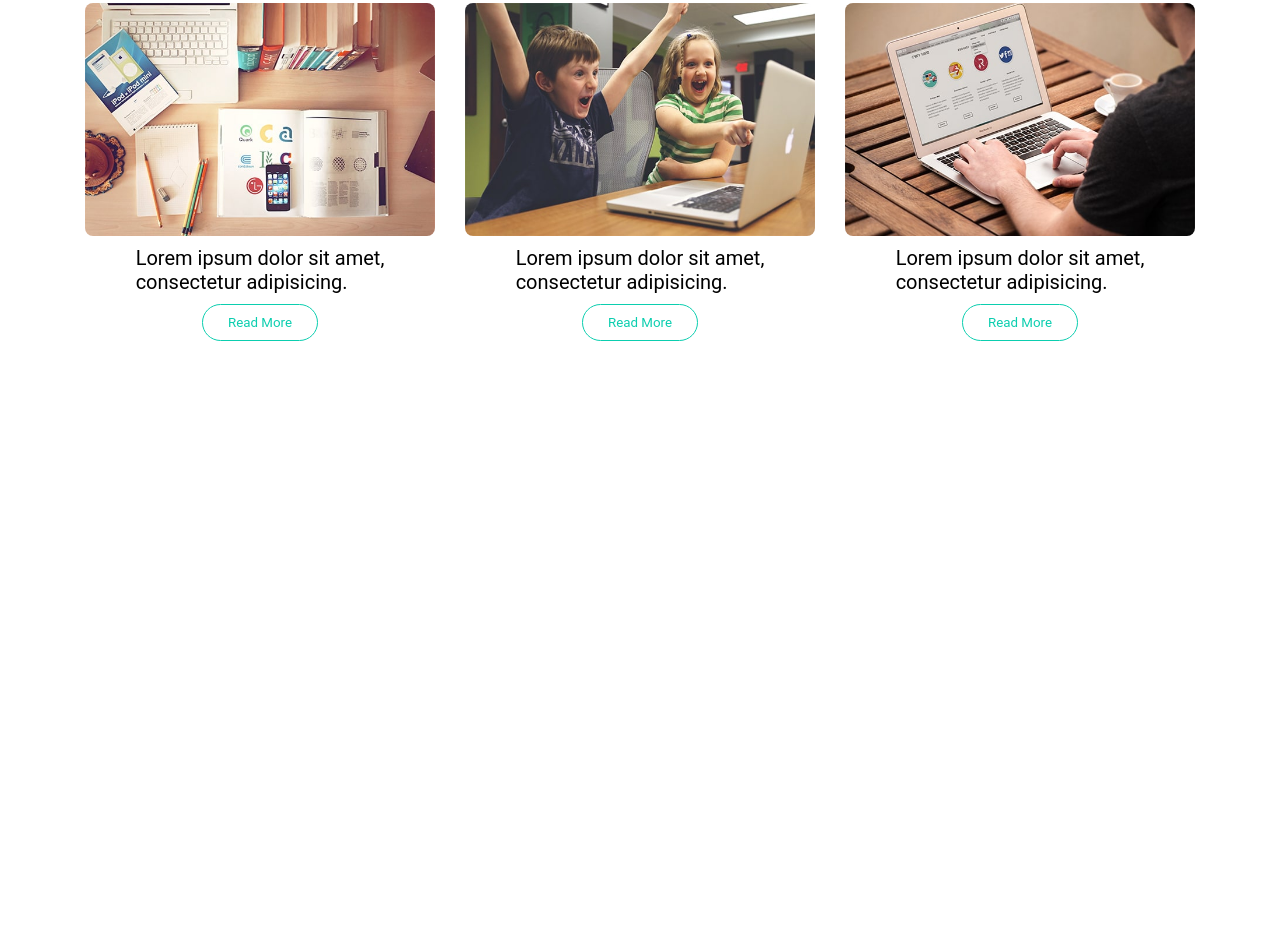
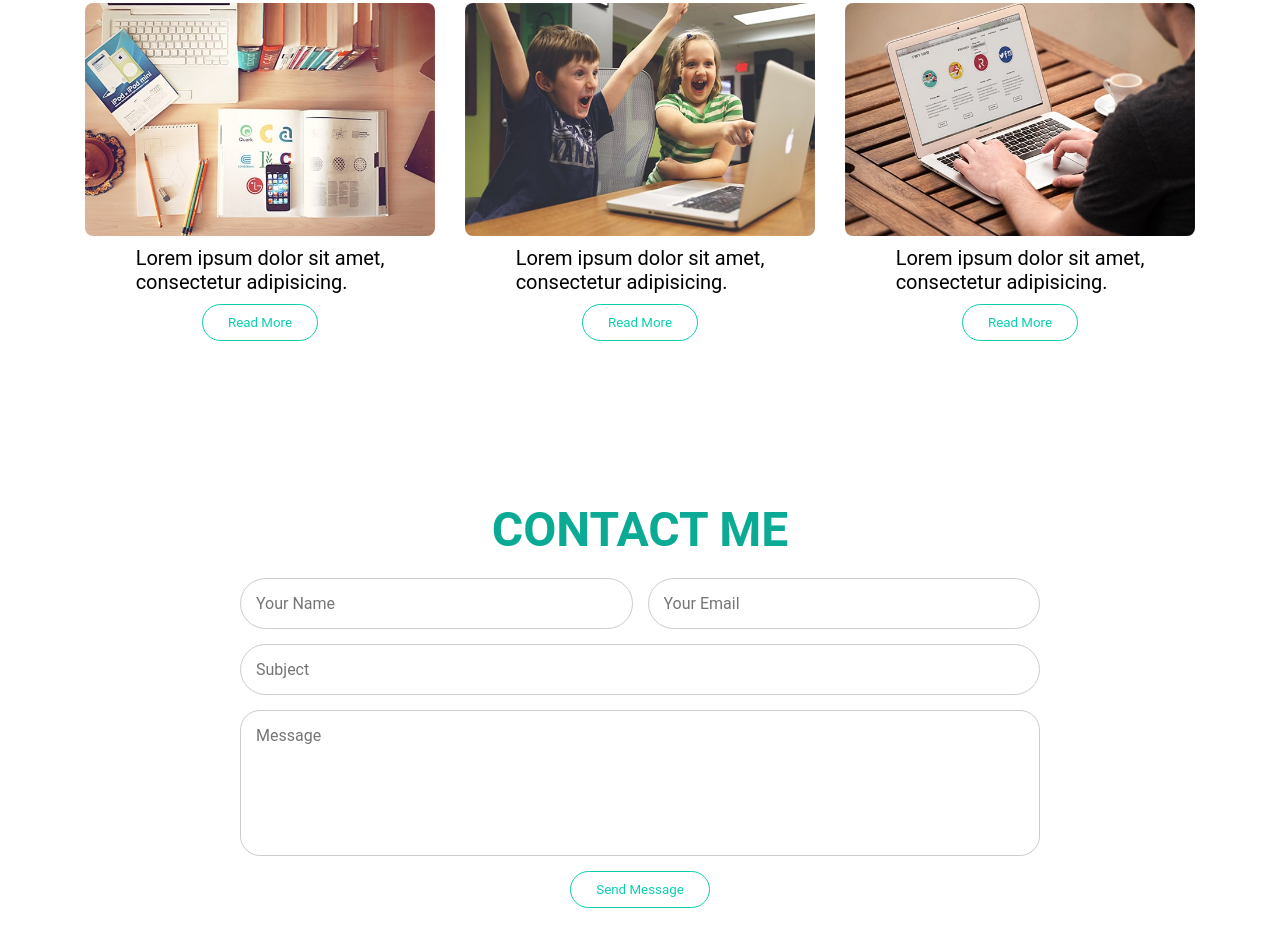
Before and after one commit to bilalashrafali123/my-portfolio, a plain HTML site: page index.html in a window 1280 px wide. Shown: the part 4765-5693 px from the top of the page. Before the commit the page ends 5106 px from the top, so only its background shows below. Drawn offline with Linux system fonts and the light colour scheme.

Commit message:
contact me section completed...

```diff
--- a/index.html
+++ b/index.html
@@ -289,5 +289,23 @@
             <button>Read More</button>
           </div>
         </div>
-</body>
-</html>
+        <!-- blog section ended -->
+         <!-- contact me section started -->
+          <div class="contact-me-text">
+            <h1>CONTACT ME</h1>
+            </div>
+            <div class="contact-form">
+              <form class="form-section">
+                <div class="form-input">
+                  <input type="text" placeholder="Your Name" required>
+                  <input type="email" placeholder="Your Email" required>
+                </div>
+                <input type="text" placeholder="Subject" required>
+                <textarea placeholder="Message" rows="6" required></textarea>
+                <button type="submit" class="contact-btn">Send Message</button>
+              </form>
+            </div>
+            <!-- contact me section ended -->
+             <!-- footer section started -->
+          </body>
+          </html>
--- a/style.css
+++ b/style.css
@@ -555,7 +555,75 @@
   color: white;
 }
 
+.contact-me-text h1 {
+  text-align: center;
+  color: #0aaa94;
+  font-size: 3rem;
+  margin-top: 10rem;
+}
 
+.contact-form {
+  width: 80%;
+  max-width: 800px;
+  margin: 0 auto;
+  padding: 20px 0;
+}
+
+.contact-form form {
+  display: flex;
+  flex-direction: column;
+  gap: 15px;
+}
+
+.form-input {
+  display: flex;
+  flex-wrap: wrap;
+  gap: 15px;
+}
+
+.form-input input {
+  flex: 1;
+  min-width: 200px;
+}
+
+.contact-form input,
+.contact-form textarea {
+  width: 100%;
+  padding: 15px;
+  border: 1px solid #ccc;
+  border-radius: 30px;
+  font-size: 16px;
+  outline: none;
+}
+
+.contact-form textarea {
+  resize: none;
+  border-radius: 20px;
+}
+
+.contact-btn {
+  padding: 10px 25px;
+  border-radius: 100px;
+  color: #0BCEAF;
+  border: 1px solid #0BCEAF;
+  cursor: pointer;
+  white-space: nowrap;
+  background-color: white;
+  align-self: center;
+}
+
+.contact-btn:hover {
+  background-color: #0BCEAF;
+  color: white;
+}
+
+.form-section input:hover {
+  border: 1px solid #0BCEAF;
+}
+
+.form-section textarea:hover {
+  border: 1px solid #0BCEAF;
+}
 
 @media (max-width: 768px) {
   .portfolio-images {
@@ -826,3 +894,28 @@
     font-size: 0.9rem;
   }
 }
+
+@media (max-width: 600px) {
+  .form-input {
+    flex-direction: column;
+  }
+
+  .form-input input {
+    width: 100%;
+  }
+
+  .contact-form {
+    width: 90%;
+    padding: 10px 0;
+  }
+
+  .contact-me-text h1 {
+    font-size: 2rem;
+    margin-top: 2rem;
+  }
+
+  .contact-btn {
+    width: 100%;
+    padding: 12px;
+  }
+}
```
